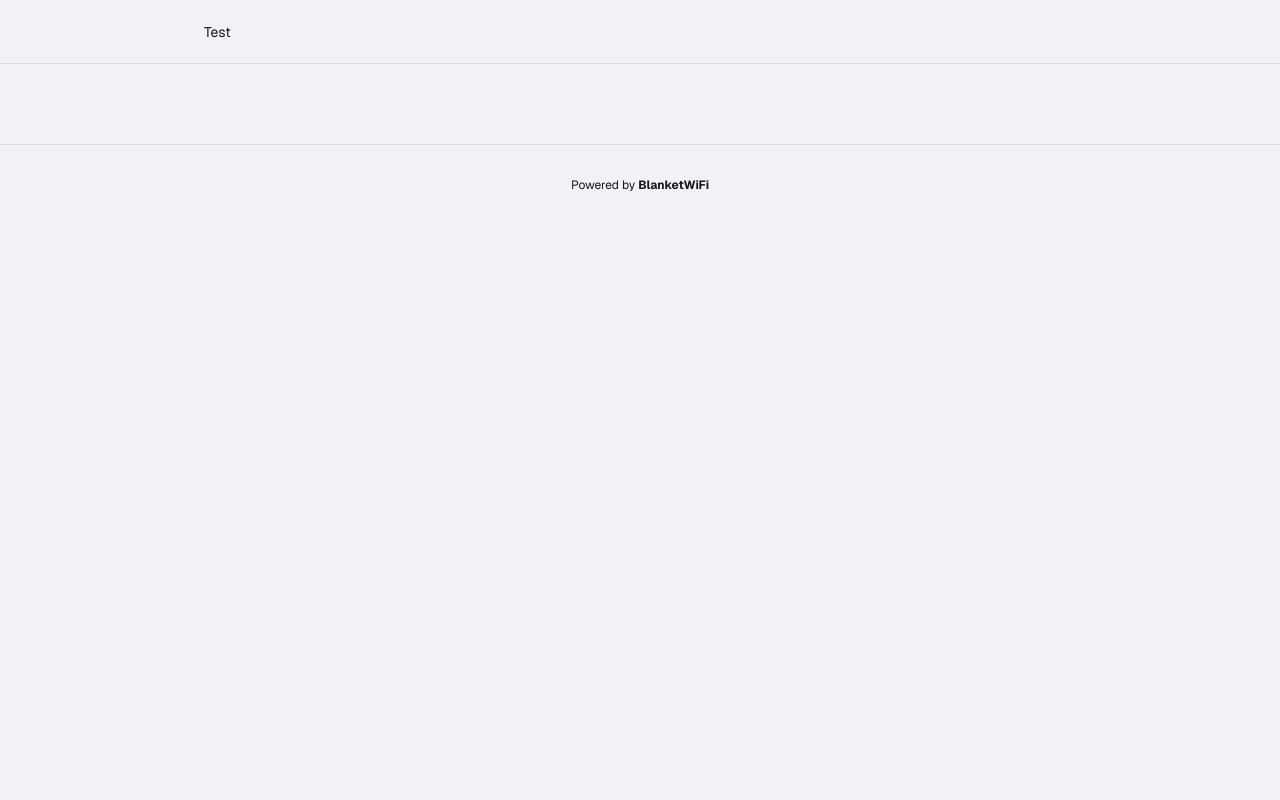
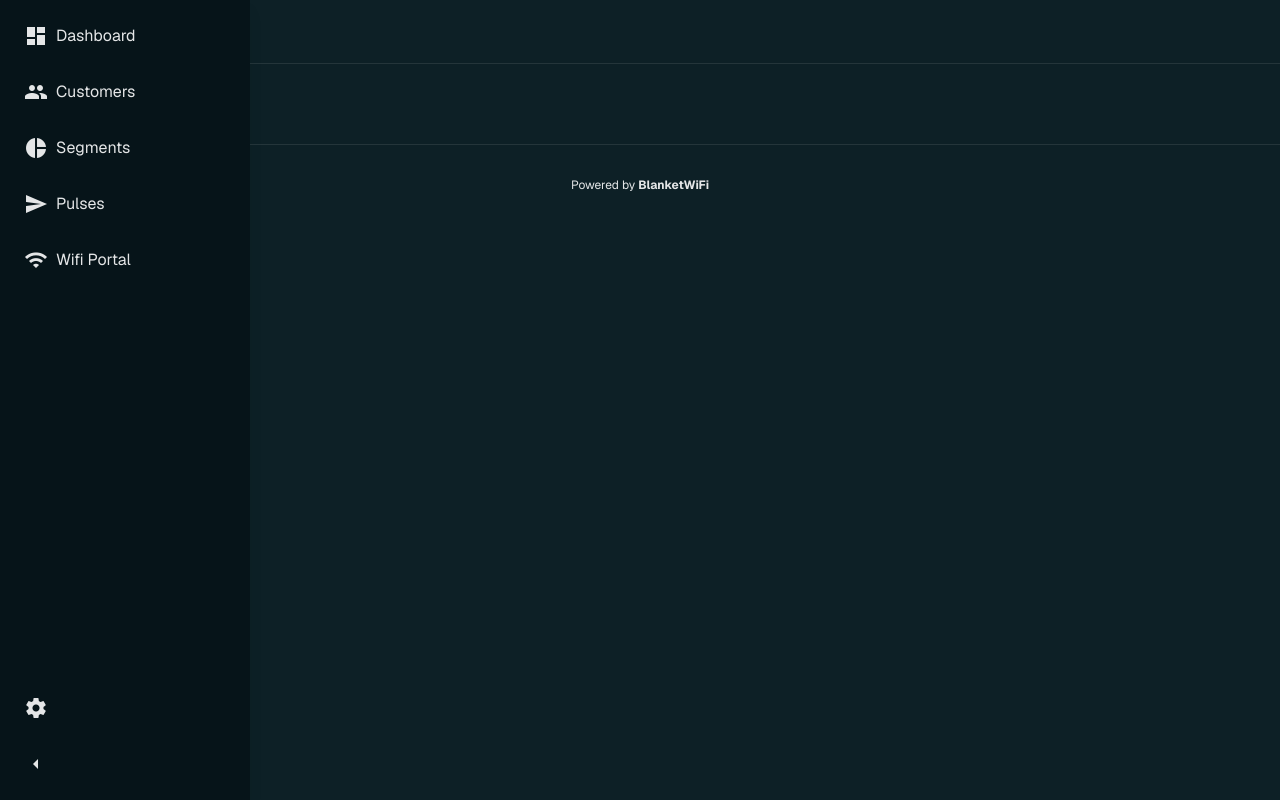
Before and after one commit to danbell123/BlanketWifiV2, a Next.js app: page / in a window 1280 px wide. Built offline with nearby package versions, Linux system fonts and the light colour scheme.

Commit message:
Created side nav bar (mob & desktop)

```diff
--- a/app/globals.css
+++ b/app/globals.css
@@ -3,50 +3,52 @@
 @tailwind utilities;
 
 @layer base {
+
 :root  {
-    --background: 213 18% 95%;
-    --foreground: 213 5% 10%;
-    --card: 213 18% 90%;
-    --card-foreground: 213 5% 15%;
-    --popover: 213 18% 95%;
-    --popover-foreground: 213 95% 10%;
-    --primary: 213 51% 48%;
+  --background: 194 50% 10%;
+  --foreground: 194 5% 90%;
+  --card: 194, 62%, 6%;
+  --card-foreground: 194 5% 90%;
+  --popover: 194 50% 5%;
+  --popover-foreground: 194 5% 90%;
+  --primary: 194 78% 42%;
   --primary-foreground: 0 0% 100%;
-    --secondary: 213 18% 87%;
-    --secondary-foreground: 0 0% 0%;
-    --muted: 175 18% 87%;
-    --muted-foreground: 213 5% 40%;
-    --accent: 175 18% 87%;
-    --accent-foreground: 213 5% 15%;
-    --destructive: 0 50% 50%;
-    --destructive-foreground: 213 5% 90%;
-    --border: 213 20% 82%;
-    --input: 213 20% 50%;
-    --ring: 213 51% 48%;
+  --secondary: 194 30% 20%;
+  --secondary-foreground: 0 0% 100%;
+  --muted: 156 30% 25%;
+  --muted-foreground: 194 5% 65%;
+  --accent: 156 30% 25%;
+  --accent-foreground: 194 5% 90%;
+  --destructive: 0 60% 50%;
+  --destructive-foreground: 194 5% 90%;
+  --border: 194 30% 50%;
+  --input: 194 30% 50%;
+  --ring: 194 78% 42%;
   --radius: 0.5rem;
 }
 .dark  {
-    --background: 213 18% 10%;
-    --foreground: 213 5% 90%;
-    --card: 213 18% 10%;
-    --card-foreground: 213 5% 90%;
-    --popover: 213 18% 5%;
-    --popover-foreground: 213 5% 90%;
-    --primary: 213 51% 48%;
+  --background: 194 60% 95%;
+  --foreground: 194 5% 10%;
+  --card: 194 50% 90%;
+  --card-foreground: 194 5% 15%;
+  --popover: 194 60% 95%;
+  --popover-foreground: 194 95% 10%;
+  --primary: 194 78% 42%;
   --primary-foreground: 0 0% 100%;
-    --secondary: 213 18% 20%;
-    --secondary-foreground: 0 0% 100%;
-    --muted: 175 18% 25%;
-    --muted-foreground: 213 5% 65%;
-    --accent: 214, 23%, 25%;
-    --accent-foreground: 213 5% 90%;
-    --destructive: 0 50% 50%;
-    --destructive-foreground: 213 5% 90%;
-    --border: 213 20% 50%;
-    --input: 213 20% 50%;
-    --ring: 213 51% 48%;
+  --secondary: 194 30% 87%;
+  --secondary-foreground: 0 0% 0%;
+  --muted: 156 30% 87%;
+  --muted-foreground: 194 5% 40%;
+  --accent: 156 30% 87%;
+  --accent-foreground: 194 5% 15%;
+  --destructive: 0 60% 50%;
+  --destructive-foreground: 194 5% 90%;
+  --border: 194 30% 82%;
+  --input: 194 30% 50%;
+  --ring: 194 78% 42%;
   --radius: 0.5rem;
 }
+
 }
 
 @layer base {
--- a/app/layout.tsx
+++ b/app/layout.tsx
@@ -1,5 +1,9 @@
+import React from 'react';
+import dynamic from 'next/dynamic';
 import { GeistSans } from "geist/font/sans";
 import "./globals.css";
+
+const Navbar = dynamic(() => import('../components/navbar/Navbar'), { ssr: false });  // Import Navbar without server-side rendering
 
 const defaultUrl = process.env.VERCEL_URL
   ? `https://${process.env.VERCEL_URL}`
@@ -7,18 +11,19 @@ const defaultUrl = process.env.VERCEL_URL
 
 export const metadata = {
   metadataBase: new URL(defaultUrl),
-  title: "Next.js and Supabase Starter Kit",
+  title: "Blanket Wifi",
   description: "The fastest way to build apps with Next.js and Supabase",
 };
 
-export default function RootLayout({
-  children,
-}: {
+interface RootLayoutProps {
   children: React.ReactNode;
-}) {
+}
+
+const RootLayout: React.FC<RootLayoutProps> = ({ children }) => {
   return (
     <html lang="en" className={GeistSans.className}>
       <body className="bg-background text-foreground">
+        <Navbar />
         <main className="min-h-screen flex flex-col items-center">
           {children}
         </main>
@@ -26,3 +31,5 @@ export default function RootLayout({
     </html>
   );
 }
+
+export default RootLayout;
--- a/app/page.tsx
+++ b/app/page.tsx
@@ -1,6 +1,11 @@
+import '../app/globals.css';
+
 export default async function Index() {
 
   return (
+    <>
+      <link href="https://fonts.googleapis.com/icon?family=Material+Icons" rel="stylesheet" />
+
       <div className="flex-1 w-full flex flex-col gap-20 items-center">
         <nav className="w-full flex justify-center border-b border-b-foreground/10 h-16">
           <div className="w-full max-w-4xl flex justify-between items-center p-3 text-sm">
@@ -22,5 +27,6 @@ export default async function Index() {
           </p>
         </footer>
       </div>
+    </>
   );
 }
--- /dev/null
+++ b/components/navbar/BottomNavItem.tsx
@@ -0,0 +1,30 @@
+'use client';
+
+import { motion } from 'framer-motion';
+
+interface NavItemProps {
+    item: {
+        name: string;
+        href: string;
+        icon: string;
+        id: number;
+    };
+    selected: boolean;
+    setSelected: (id: number) => void;
+    isOpen: boolean;
+}
+
+const BottomNavItem: React.FC<NavItemProps> = ({ item, selected, setSelected, isOpen }) => {
+    return (
+        <motion.button
+            className={`p-2 text-foreground hover:bg-background transition-all rounded-md material-icons w-10 h-10`}
+            onClick={() => setSelected(item.id)}
+            whileHover={{ scale: 1.01 }}
+            whileTap={{ scale: 0.99 }}
+        >
+            <span className="material-icons">{item.icon}</span>
+        </motion.button>
+    );
+};
+
+export default BottomNavItem;
--- /dev/null
+++ b/components/navbar/MobileNavBar.tsx
@@ -0,0 +1,66 @@
+// MobileNavbar.tsx
+'use client';
+
+import { useState } from 'react';
+import { motion, AnimatePresence } from 'framer-motion';
+import NavItem from './NavItem';
+import BottomNavItem from './BottomNavItem';
+import { menuItems } from './menuItems';
+
+const MobileNavbar: React.FC = () => {
+    const [isOpen, setIsOpen] = useState(false);
+    const [selected, setSelected] = useState<number | null>(null);
+
+    const toggleSidebar = () => {
+        setIsOpen(!isOpen);
+    };
+
+    const sidebarVariants = {
+        open: {
+            x: 0,
+            transition: { type: 'spring', stiffness: 260, damping: 20 }
+        },
+        closed: {
+            x: "-100%",
+            transition: { delay: 0.15, type: 'spring', stiffness: 260, damping: 30 }
+        }
+    };
+
+    return (
+        <>
+            <div className="fixed top-0 left-0 z-20 p-4 lg:hidden">
+                <button onClick={toggleSidebar} className="p-2 text-foreground bg-primary rounded-md material-icons">
+                    menu
+                </button>
+            </div>
+            <AnimatePresence>
+                {isOpen && (
+                    <motion.aside
+                        key="mobile-sidebar"
+                        initial="closed"
+                        animate="open"
+                        exit="closed"
+                        variants={sidebarVariants}
+                        className="fixed h-full left-0 top-0 z-30 bg-card shadow-lg p-4 lg:hidden"
+                    >
+                        <div className="flex flex-col justify-between h-full gap-4">
+                            <div className="flex justify-between items-center">
+                                <button onClick={toggleSidebar} className="p-2 text-foreground bg-primary rounded-md material-icons">
+                                    close
+                                </button>
+                            </div>
+                            {menuItems.map((item) => (
+                                <NavItem key={item.id} item={item} selected={selected === item.id} setSelected={setSelected} isOpen={isOpen} />
+                            ))}
+                            <div className="mt-auto flex flex-col w-min gap-4">
+                                <BottomNavItem item={{ name: 'Settings', href: '#settings', icon: 'settings', id: 5 }} selected={selected === 5} setSelected={setSelected} isOpen={isOpen} />
+                            </div>
+                        </div>
+                    </motion.aside>
+                )}
+            </AnimatePresence>
+        </>
+    );
+};
+
+export default MobileNavbar;
--- /dev/null
+++ b/components/navbar/NavItem.tsx
@@ -0,0 +1,66 @@
+'use client';
+
+import { motion } from 'framer-motion';
+import { useState } from 'react';
+
+interface NavItemProps {
+    item: {
+        name: string;
+        href: string;
+        icon: string;
+        id: number;
+        bottom?: boolean;
+    };
+    selected: boolean;
+    setSelected: (id: number) => void;
+    isOpen: boolean;
+}
+
+const NavItem: React.FC<NavItemProps> = ({ item, selected, setSelected, isOpen }) => {
+    const [isHovered, setIsHovered] = useState(false);
+
+    const textVariants = {
+        open: {
+            x: 0,
+            opacity: 1,
+            display: 'inline',
+            transition: { duration: 0.15 }
+        },
+        closed: {
+            x: -20,
+            opacity: 0,
+            transitionEnd: { display: 'none' },
+            transition: { duration: 0.15 }
+        }
+    };
+
+    const handleMouseEnter = () => setIsHovered(true);
+    const handleMouseLeave = () => setIsHovered(false);
+
+    return (
+        <motion.button
+            className="p-2 bg-background rounded-md transition-all flex items-center justify-start relative overflow-hidden"
+            style={{
+                width: isOpen ? '100%' : '40px',
+                height: isOpen ? 'auto' : '40px',
+                backgroundColor: isHovered ? 'hsl(var(--secondary))' : 'transparent',  // Adjust the background color on hover
+            }}
+            onClick={() => setSelected(item.id)}
+            onMouseEnter={handleMouseEnter}
+            onMouseLeave={handleMouseLeave}
+            whileTap={{ scale: 0.95 }}
+        >
+            <span className="material-icons z-10">{item.icon}</span>
+            <motion.span
+                className="flex-1 text-base text-foreground ml-2 text-left whitespace-nowrap z-10"
+                variants={textVariants}
+                initial="closed"
+                animate={isOpen ? "open" : "closed"}
+            >
+                {item.name}
+            </motion.span>
+        </motion.button>
+    );
+};
+
+export default NavItem;
--- /dev/null
+++ b/components/navbar/Navbar.tsx
@@ -0,0 +1,65 @@
+// Navbar.tsx
+'use client';
+
+import { useState, useEffect } from 'react';
+import { motion, AnimatePresence } from 'framer-motion';
+import NavItem from './NavItem';
+import BottomNavItem from './BottomNavItem';
+import { menuItems } from './menuItems';
+import MobileNavbar from './MobileNavbar';
+
+const Navbar: React.FC = () => {
+    const [isOpen, setIsOpen] = useState(true);
+    const [selected, setSelected] = useState<number | null>(null);
+
+    const toggleSidebar = () => {
+        setIsOpen(!isOpen);
+    };
+
+    const sidebarVariants = {
+        open: {
+            width: "250px",
+            transition: { type: 'spring', stiffness: 260, damping: 20 }
+        },
+        closed: {
+            width: "72px",
+            transition: { delay: 0.15, type: 'spring', stiffness: 260, damping: 30 }
+        }
+    };
+
+    return (
+        <>
+            <MobileNavbar />
+            <AnimatePresence>
+                <motion.aside
+                    key="sidebar"
+                    animate={isOpen ? "open" : "closed"}
+                    variants={sidebarVariants}
+                    className="hidden lg:flex lg:flex-col lg:fixed lg:h-full lg:left-0 lg:z-10 lg:bg-card lg:shadow-lg lg:p-4"
+                >
+                    <div className="flex flex-col justify-between h-full gap-4">
+                        {menuItems.map((item) => (
+                            <NavItem key={item.id} item={item} selected={selected === item.id} setSelected={setSelected} isOpen={isOpen} />
+                        ))}
+                        <div className="mt-auto flex flex-col w-min gap-4">
+                            <BottomNavItem item={{ name: 'Settings', href: '#settings', icon: 'settings', id: 5 }} selected={selected === 5} setSelected={setSelected} isOpen={isOpen} />
+                            <button onClick={toggleSidebar} className="p-2 text-foreground hover:bg-background transition-all rounded-md material-icons relative">
+                                <motion.span
+                                    className="material-icons"
+                                    initial="hidden"
+                                    animate="visible"
+                                    exit="hidden"
+                                    key={isOpen ? 'arrow_left' : 'arrow_right'}
+                                >
+                                    {isOpen ? 'arrow_left' : 'arrow_right'}
+                                </motion.span>
+                            </button>
+                        </div>
+                    </div>
+                </motion.aside>
+            </AnimatePresence>
+        </>
+    );
+};
+
+export default Navbar;
--- /dev/null
+++ b/components/navbar/menuItems.ts
@@ -0,0 +1,8 @@
+// models/menuItems.ts
+export const menuItems = [
+    { name: 'Dashboard', href: '#dashboard', icon: 'dashboard', id: 0 },
+    { name: 'Customers', href: '#customers', icon: 'people', id: 1 },
+    { name: 'Segments', href: '#segments', icon: 'pie_chart', id: 2 },
+    { name: 'Pulses', href: '#pulses', icon: 'send', id: 3 },
+    { name: 'Wifi Portal', href: '#wifi-portal', icon: 'wifi', id: 4 },
+];
--- a/package.json
+++ b/package.json
@@ -15,9 +15,11 @@
     "class-variance-authority": "^0.7.0",
     "clsx": "^2.1.1",
     "cmdk": "^1.0.0",
+    "framer-motion": "^11.2.10",
     "geist": "^1.2.1",
     "lucide-react": "^0.381.0",
     "next": "latest",
+    "next-auth": "^4.24.7",
     "postcss": "8.4.33",
     "react": "18.2.0",
     "react-dom": "18.2.0",
--- a/tailwind.config.js
+++ b/tailwind.config.js
@@ -58,6 +58,11 @@ const config = {
         "accordion-down": "accordion-down 0.2s ease-out",
         "accordion-up": "accordion-up 0.2s ease-out",
       },
+      text: {
+        "base": "0.4rem",
+        "2xs": "0.625rem",
+        "3xs": "0.5rem",
+      },
     },
   },
   plugins: [require("tailwindcss-animate")],
```
Also changed, not shown: 1 other file (tests, documents, lock files or other folders). Lines whose indentation alone changed are shown as unchanged.
